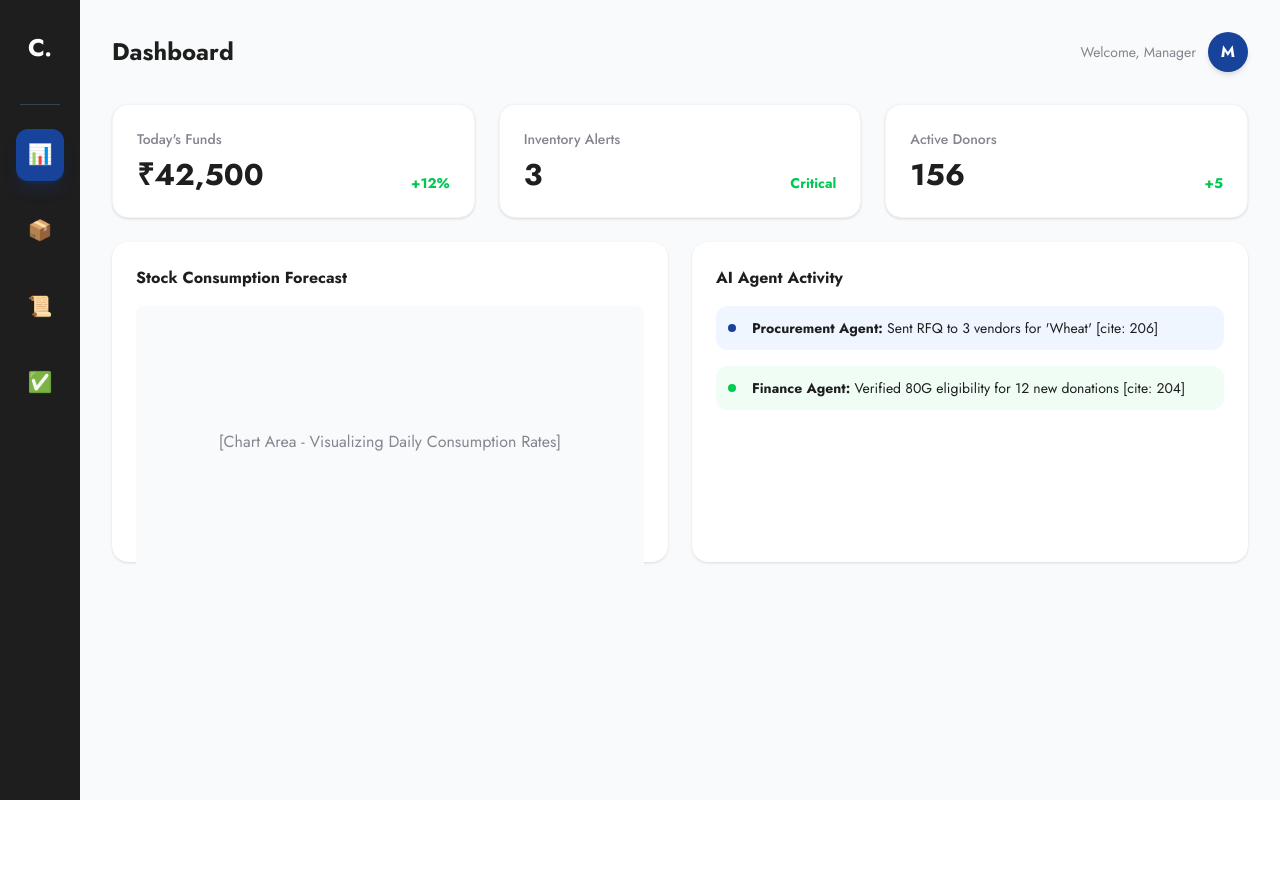
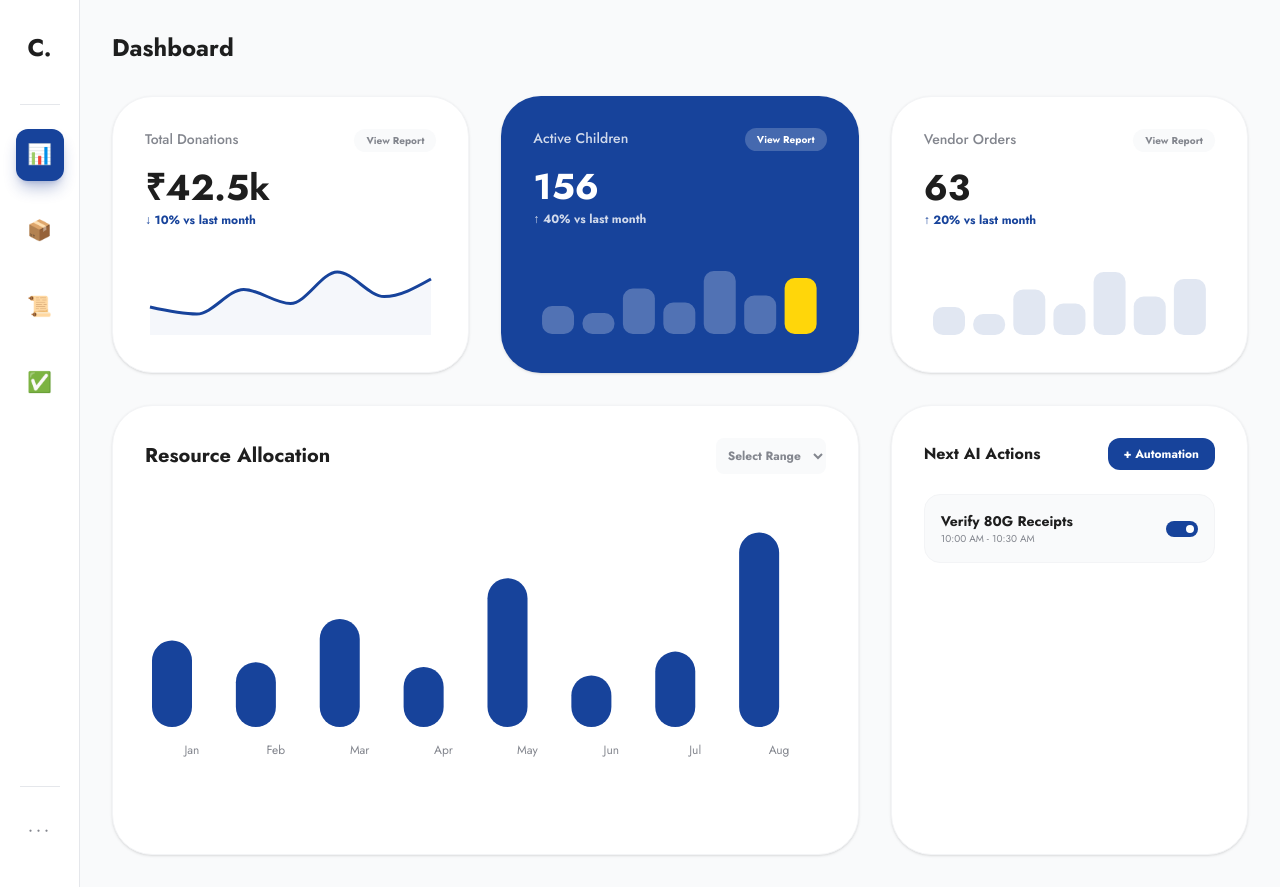
Before and after one commit to avinavkaushal/cura, a React (Vite) app: page / in a window 1280 px wide. Before the commit the page ends 800 px from the top, so only its background shows below. Built offline with nearby package versions, Linux system fonts and the light colour scheme.

Commit message:
fixed sidebar & improved dashborad wtih recharts

```diff
--- a/package.json
+++ b/package.json
@@ -11,7 +11,8 @@
   },
   "dependencies": {
     "react": "^19.2.5",
-    "react-dom": "^19.2.5"
+    "react-dom": "^19.2.5",
+    "recharts": "^3.8.1"
   },
   "devDependencies": {
     "@eslint/js": "^10.0.1",
--- a/src/App.jsx
+++ b/src/App.jsx
@@ -1,4 +1,4 @@
-import React, { useState, useRef, useEffect } from 'react';
+import React, { useState } from 'react';
 import Sidebar from './components/Sidebar';
 import Dashboard from './components/Dashboard';
 import Inventory from './components/Inventory';
@@ -7,83 +7,18 @@ import ApprovalQueue from './components/ApprovalQueue';
 
 function App() {
   const [activeTab, setActiveTab] = useState('dashboard');
-  const [menuOpen, setMenuOpen] = useState(false);
-  const menuRef = useRef(null);
-
-  // Close dropdown when clicking outside
-  useEffect(() => {
-    const handleClickOutside = (e) => {
-      if (menuRef.current && !menuRef.current.contains(e.target)) {
-        setMenuOpen(false);
-      }
-    };
-    document.addEventListener('mousedown', handleClickOutside);
-    return () => document.removeEventListener('mousedown', handleClickOutside);
-  }, []);
-
-  const menuItems = [
-    { label: 'Profile', icon: '👤' },
-    { label: 'Settings', icon: '⚙️' },
-    { label: 'Help & Support', icon: '❓' },
-    { divider: true },
-    { label: 'Sign Out', icon: '🚪', danger: true },
-  ];
 
   return (
     <div className="flex min-h-screen bg-gray-50 font-jost text-cura-dark">
-      {/* Sidebar - Dark theme from branding image */}
+      {/* Sidebar */}
       <Sidebar activeTab={activeTab} setActiveTab={setActiveTab} />
 
       {/* Main Content Area */}
       <main className="flex-1 p-8 overflow-y-auto">
-        <header className="mb-8 flex justify-between items-center">
+        <header className="mb-8">
           <h1 className="text-2xl font-bold capitalize">
             {activeTab.replace('-', ' ')}
           </h1>
-
-          {/* Profile Avatar + Dropdown */}
-          <div className="relative" ref={menuRef}>
-            <button
-              onClick={() => setMenuOpen(!menuOpen)}
-              className="flex items-center gap-3 cursor-pointer hover:opacity-90 transition-opacity"
-            >
-              <span className="text-cura-grey text-sm hidden sm:inline">Welcome, Manager</span>
-              <div className="w-10 h-10 rounded-full bg-cura-blue text-white flex items-center justify-center font-bold shadow-md">
-                M
-              </div>
-            </button>
-
-            {/* Dropdown Menu */}
-            {menuOpen && (
-              <div className="absolute right-0 top-14 w-56 bg-white rounded-2xl shadow-xl border border-gray-100 py-2 z-50 animate-in">
-                {/* User Info Header */}
-                <div className="px-4 py-3 border-b border-gray-100">
-                  <p className="font-bold text-sm">Manager</p>
-                  <p className="text-cura-grey text-xs">manager@cura.org</p>
-                </div>
-
-                {/* Menu Items */}
-                {menuItems.map((item, i) =>
-                  item.divider ? (
-                    <div key={i} className="h-px bg-gray-100 my-1" />
-                  ) : (
-                    <button
-                      key={item.label}
-                      onClick={() => setMenuOpen(false)}
-                      className={`w-full text-left px-4 py-2.5 text-sm flex items-center gap-3 transition-colors cursor-pointer ${
-                        item.danger
-                          ? 'text-red-500 hover:bg-red-50'
-                          : 'text-cura-dark hover:bg-gray-50'
-                      }`}
-                    >
-                      <span>{item.icon}</span>
-                      <span className="font-medium">{item.label}</span>
-                    </button>
-                  )
-                )}
-              </div>
-            )}
-          </div>
         </header>
 
         {/* Dynamic Route Rendering */}
--- a/src/components/Dashboard.jsx
+++ b/src/components/Dashboard.jsx
@@ -1,49 +1,156 @@
 import React from 'react';
+import {
+  BarChart, Bar, ResponsiveContainer, YAxis, XAxis,
+  Tooltip, AreaChart, Area, Cell
+} from 'recharts';
 
-const StatCard = ({ title, value, trend }) => (
-  <div className="bg-white p-6 rounded-2xl shadow-sm border border-gray-100">
-    <p className="text-cura-grey text-sm font-medium">{title}</p>
-    <div className="flex justify-between items-end mt-2">
-      <h3 className="text-3xl font-bold">{value}</h3>
-      <span className="text-green-500 text-sm font-bold">{trend}</span>
+// Data for the mini sparklines and main segmented chart
+const statData = [
+  { value: 40 }, { value: 30 }, { value: 65 },
+  { value: 45 }, { value: 90 }, { value: 55 }, { value: 80 }
+];
+
+const mainChartData = [
+  { name: 'Jan', value: 4000 }, { name: 'Feb', value: 3000 },
+  { name: 'Mar', value: 5000 }, { name: 'Apr', value: 2780 },
+  { name: 'May', value: 6890 }, { name: 'Jun', value: 2390 },
+  { name: 'Jul', value: 3490 }, { name: 'Aug', value: 9000 },
+];
+
+const CuraStatCard = ({ title, value, trend, isMain, chartType }) => (
+  <div className={`p-8 rounded-[2.5rem] shadow-sm border border-gray-100 flex flex-col gap-4 transition-all hover:scale-[1.02] ${
+    isMain ? 'bg-cura-blue text-white border-none' : 'bg-white text-cura-dark'
+  }`}>
+    <div className="flex justify-between items-start">
+      <span className={`text-sm font-medium ${isMain ? 'opacity-80' : 'text-cura-grey'}`}>
+        {title}
+      </span>
+      <button className={`text-[10px] font-bold px-3 py-1 rounded-full ${
+        isMain ? 'bg-white/20 text-white' : 'bg-gray-50 text-cura-grey'
+      }`}>
+        View Report
+      </button>
+    </div>
+    <div>
+      <h3 className="text-4xl font-bold">{value}</h3>
+      <p className={`text-xs font-bold mt-1 ${isMain ? 'text-white/80' : 'text-cura-blue'}`}>
+        {trend}
+      </p>
+    </div>
+
+    <div className="mt-4 h-20">
+      <ResponsiveContainer width="100%" height="100%">
+        {chartType === 'bar' ? (
+          <BarChart data={statData}>
+            <Bar dataKey="value" radius={[10, 10, 10, 10]}>
+              {statData.map((entry, index) => (
+                <Cell
+                  key={`cell-${index}`}
+                  fill={isMain ? (index === 6 ? '#FFD60A' : '#ffffff40') : '#17439B20'}
+                />
+              ))}
+            </Bar>
+          </BarChart>
+        ) : (
+          <AreaChart data={statData}>
+            <Area
+              type="monotone"
+              dataKey="value"
+              stroke={isMain ? '#fff' : '#17439B'}
+              fill={isMain ? '#ffffff20' : '#17439B10'}
+              strokeWidth={3}
+            />
+          </AreaChart>
+        )}
+      </ResponsiveContainer>
     </div>
   </div>
 );
 
 const Dashboard = () => {
   return (
-    <div className="space-y-6">
-      {/* Top Row: Statistics [cite: 193] */}
-      <div className="grid grid-cols-1 md:grid-cols-3 gap-6">
-        <StatCard title="Today's Funds" value="₹42,500" trend="+12%" />
-        <StatCard title="Inventory Alerts" value="3" trend="Critical" />
-        <StatCard title="Active Donors" value="156" trend="+5" />
+    <div className="space-y-8 font-jost">
+      {/* Top Row: Visual Stat Cards */}
+      <div className="grid grid-cols-1 md:grid-cols-3 gap-8">
+        <CuraStatCard
+          title="Total Donations"
+          value="₹42.5k"
+          trend="↓ 10% vs last month"
+          chartType="area"
+        />
+        <CuraStatCard
+          title="Active Children"
+          value="156"
+          trend="↑ 40% vs last month"
+          isMain={true}
+          chartType="bar"
+        />
+        <CuraStatCard
+          title="Vendor Orders"
+          value="63"
+          trend="↑ 20% vs last month"
+          chartType="bar"
+        />
       </div>
 
-      <div className="grid grid-cols-1 lg:grid-cols-2 gap-6">
-        {/* Inventory Prediction Chart Placeholder [cite: 167] */}
-        <div className="bg-white p-6 rounded-2xl shadow-sm h-80">
-          <h4 className="font-bold mb-4">Stock Consumption Forecast</h4>
-          <div className="w-full h-full bg-gray-50 rounded-lg flex items-center justify-center text-cura-grey">
-            [Chart Area - Visualizing Daily Consumption Rates]
+      <div className="grid grid-cols-1 lg:grid-cols-3 gap-8">
+        {/* Main Consumption Chart */}
+        <div className="lg:col-span-2 bg-white p-8 rounded-[2.5rem] shadow-sm border border-gray-100 h-[450px]">
+          <div className="flex justify-between items-center mb-8">
+            <h4 className="font-bold text-xl text-cura-dark">Resource Allocation</h4>
+            <select className="bg-gray-50 text-xs font-bold p-2 rounded-lg border-none text-cura-grey">
+              <option>Select Range</option>
+            </select>
+          </div>
+          <div className="h-64 w-full">
+            <ResponsiveContainer width="100%" height="100%">
+              <BarChart data={mainChartData}>
+                <XAxis
+                  dataKey="name"
+                  axisLine={false}
+                  tickLine={false}
+                  tick={{fontSize: 12, fill: '#83868E'}}
+                  dy={10}
+                />
+                <YAxis hide />
+                <Tooltip cursor={{fill: 'transparent'}} />
+                {/* Thick rounded bars replicating the segmented bubble style */}
+                <Bar
+                  dataKey="value"
+                  fill="#17439B10"
+                  radius={[20, 20, 20, 20]}
+                  barSize={40}
+                />
+                <Bar
+                  dataKey="value"
+                  fill="#17439B"
+                  radius={[20, 20, 20, 20]}
+                  barSize={40}
+                />
+              </BarChart>
+            </ResponsiveContainer>
           </div>
         </div>
 
-        {/* Recent AI Actions [cite: 204] */}
-        <div className="bg-white p-6 rounded-2xl shadow-sm">
-          <h4 className="font-bold mb-4">AI Agent Activity</h4>
-          <div className="space-y-4">
-            <div className="flex items-center gap-4 p-3 bg-blue-50 rounded-xl">
-              <div className="bg-cura-blue w-2 h-2 rounded-full" />
-              <p className="text-sm">
-                <b>Procurement Agent:</b> Sent RFQ to 3 vendors for 'Wheat' [cite: 206]
-              </p>
+        {/* AI Agent Activity Sidebar */}
+        <div className="space-y-6">
+          <div className="bg-white p-8 rounded-[2.5rem] shadow-sm border border-gray-100 h-full">
+            <div className="flex justify-between items-center mb-6">
+              <h4 className="font-bold">Next AI Actions</h4>
+              <button className="bg-cura-blue text-white px-4 py-2 rounded-xl text-xs font-bold">
+                + Automation
+              </button>
             </div>
-            <div className="flex items-center gap-4 p-3 bg-green-50 rounded-xl">
-              <div className="bg-green-500 w-2 h-2 rounded-full" />
-              <p className="text-sm">
-                <b>Finance Agent:</b> Verified 80G eligibility for 12 new donations [cite: 204]
-              </p>
+            <div className="space-y-4">
+              <div className="p-4 bg-gray-50 rounded-2xl border border-gray-100 flex items-center justify-between">
+                <div>
+                  <p className="text-sm font-bold text-cura-dark">Verify 80G Receipts</p>
+                  <p className="text-[10px] text-cura-grey">10:00 AM - 10:30 AM</p>
+                </div>
+                <div className="w-8 h-4 bg-cura-blue rounded-full relative">
+                  <div className="absolute right-1 top-1 w-2 h-2 bg-white rounded-full"></div>
+                </div>
+              </div>
             </div>
           </div>
         </div>
--- a/src/components/Sidebar.jsx
+++ b/src/components/Sidebar.jsx
@@ -1,25 +1,46 @@
-import { useState } from 'react';
+import { useState, useRef, useEffect } from 'react';
 
 const Sidebar = ({ activeTab, setActiveTab }) => {
   const [expanded, setExpanded] = useState(false);
+  const [profileOpen, setProfileOpen] = useState(false);
+  const profileRef = useRef(null);
 
-  const menuItems = [
+  // Close profile menu when clicking outside
+  useEffect(() => {
+    const handleClickOutside = (e) => {
+      if (profileRef.current && !profileRef.current.contains(e.target)) {
+        setProfileOpen(false);
+      }
+    };
+    document.addEventListener('mousedown', handleClickOutside);
+    return () => document.removeEventListener('mousedown', handleClickOutside);
+  }, []);
+
+  const navItems = [
     { id: 'dashboard', icon: '📊', label: 'Dashboard' },
     { id: 'inventory', icon: '📦', label: 'Inventory' },
     { id: 'ledger', icon: '📜', label: 'Ledger' },
     { id: 'approvals', icon: '✅', label: 'Approvals' },
   ];
 
+  const profileMenuItems = [
+    { label: 'Profile', icon: '👤' },
+    { label: 'Settings', icon: '⚙️' },
+    { label: 'Help & Support', icon: '❓' },
+    { divider: true },
+    { label: 'Sign Out', icon: '🚪', danger: true },
+  ];
+
   return (
     <aside
       className={`${
         expanded ? 'w-56' : 'w-20'
-      } bg-cura-dark flex flex-col items-center py-8 gap-6 transition-all duration-300 ease-in-out min-h-screen`}
+      } bg-white border-r border-gray-200 flex flex-col items-center py-8 gap-6 transition-all duration-300 ease-in-out min-h-screen relative overflow-visible`}
     >
-      {/* Logo / Hamburger Toggle */}
+      {/* Logo / Toggle */}
       <button
         onClick={() => setExpanded(!expanded)}
-        className="text-white font-bold text-xl mb-4 w-full flex items-center justify-center gap-3 hover:opacity-80 transition-opacity cursor-pointer"
+        className="text-cura-dark font-bold text-xl mb-4 w-full flex items-center justify-center gap-3 hover:opacity-80 transition-opacity cursor-pointer"
       >
         <span className="text-2xl">C.</span>
         {expanded && (
@@ -29,11 +50,10 @@ const Sidebar = ({ activeTab, setActiveTab }) => {
         )}
       </button>
 
-      {/* Divider */}
-      <div className={`h-px bg-gray-700 ${expanded ? 'w-4/5' : 'w-10'} transition-all duration-300`} />
+      <div className={`h-px bg-gray-200 ${expanded ? 'w-4/5' : 'w-10'} transition-all duration-300`} />
 
       {/* Navigation Items */}
-      {menuItems.map((item) => (
+      {navItems.map((item) => (
         <button
           key={item.id}
           onClick={() => setActiveTab(item.id)}
@@ -42,7 +62,7 @@ const Sidebar = ({ activeTab, setActiveTab }) => {
           } flex items-center gap-3 p-3 rounded-xl transition-all duration-200 cursor-pointer ${
             activeTab === item.id
               ? 'bg-cura-blue text-white shadow-lg shadow-blue-900/30'
-              : 'text-cura-grey hover:bg-gray-800 hover:text-white'
+              : 'text-cura-grey hover:bg-cura-blue/10 hover:text-cura-blue'
           }`}
         >
           <span className="text-xl flex-shrink-0">{item.icon}</span>
@@ -53,6 +73,70 @@ const Sidebar = ({ activeTab, setActiveTab }) => {
           )}
         </button>
       ))}
+
+      {/* Spacer to push profile to bottom */}
+      <div className="flex-1" />
+
+      {/* Divider above profile */}
+      <div className={`h-px bg-gray-200 ${expanded ? 'w-4/5' : 'w-10'} transition-all duration-300`} />
+
+      {/* Profile 3-dot menu at bottom */}
+      <div className="relative w-full flex justify-center" ref={profileRef}>
+        <button
+          onClick={() => setProfileOpen(!profileOpen)}
+          className={`${
+            expanded ? 'w-4/5 px-4' : 'w-12 justify-center'
+          } flex items-center gap-3 p-3 rounded-xl transition-all duration-200 cursor-pointer text-cura-grey hover:bg-cura-blue/10 hover:text-cura-blue`}
+        >
+          {/* 3-dot icon */}
+          <span className="text-xl flex-shrink-0 leading-none tracking-widest">•••</span>
+          {expanded && (
+            <span className="text-sm font-medium whitespace-nowrap overflow-hidden">
+              More
+            </span>
+          )}
+        </button>
+
+        {/* Popover Menu (opens to the right of sidebar) */}
+        {profileOpen && (
+          <div
+            className="absolute bottom-0 left-full ml-2 w-56 bg-white rounded-2xl shadow-xl border border-gray-100 py-2 z-50"
+          >
+            {/* User Info */}
+            <div className="px-4 py-3 border-b border-gray-100">
+              <div className="flex items-center gap-3">
+                <div className="w-9 h-9 rounded-full bg-cura-blue text-white flex items-center justify-center font-bold text-sm shadow-md">
+                  M
+                </div>
+                <div>
+                  <p className="font-bold text-sm text-cura-dark">Manager</p>
+                  <p className="text-cura-grey text-xs">manager@cura.org</p>
+                </div>
+              </div>
+            </div>
+
+            {/* Menu Items */}
+            {profileMenuItems.map((item, i) =>
+              item.divider ? (
+                <div key={i} className="h-px bg-gray-100 my-1" />
+              ) : (
+                <button
+                  key={item.label}
+                  onClick={() => setProfileOpen(false)}
+                  className={`w-full text-left px-4 py-2.5 text-sm flex items-center gap-3 transition-colors cursor-pointer ${
+                    item.danger
+                      ? 'text-red-500 hover:bg-red-50'
+                      : 'text-cura-dark hover:bg-gray-50'
+                  }`}
+                >
+                  <span>{item.icon}</span>
+                  <span className="font-medium">{item.label}</span>
+                </button>
+              )
+            )}
+          </div>
+        )}
+      </div>
     </aside>
   );
 };
```
Also changed, not shown: 1 other file (tests, documents, lock files or other folders).
